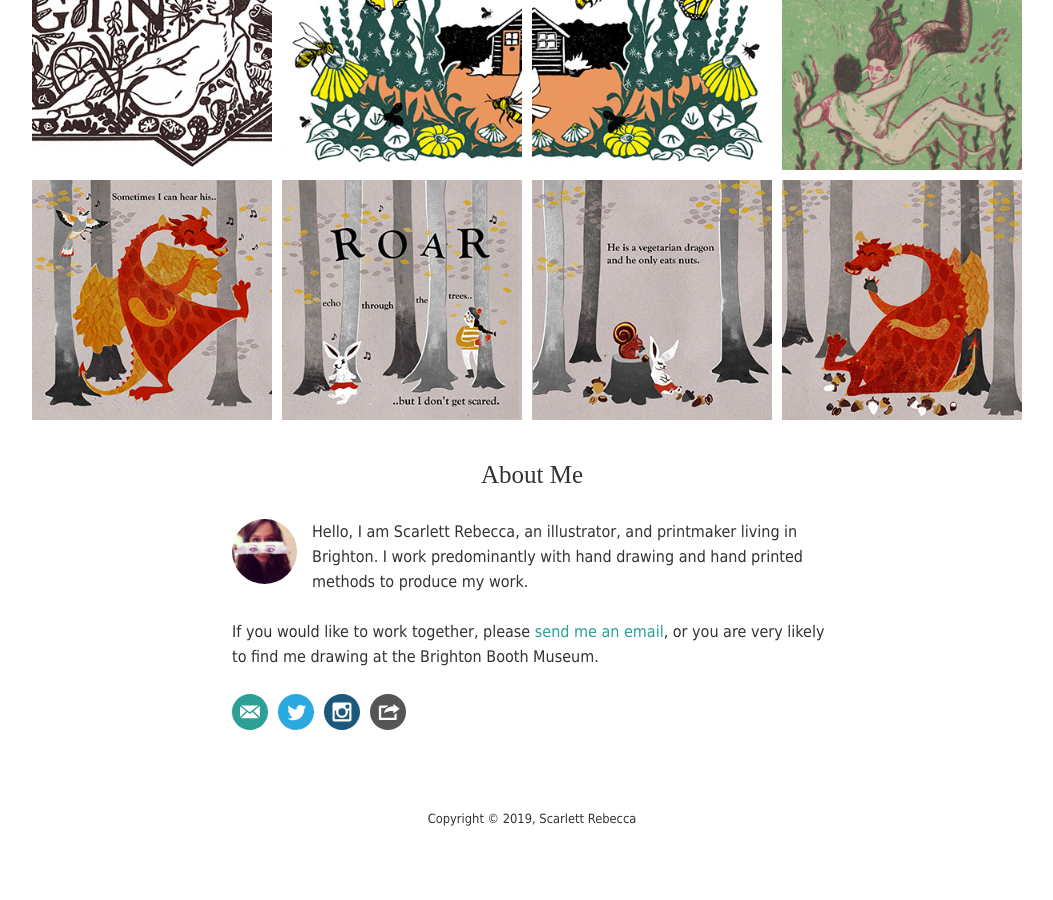
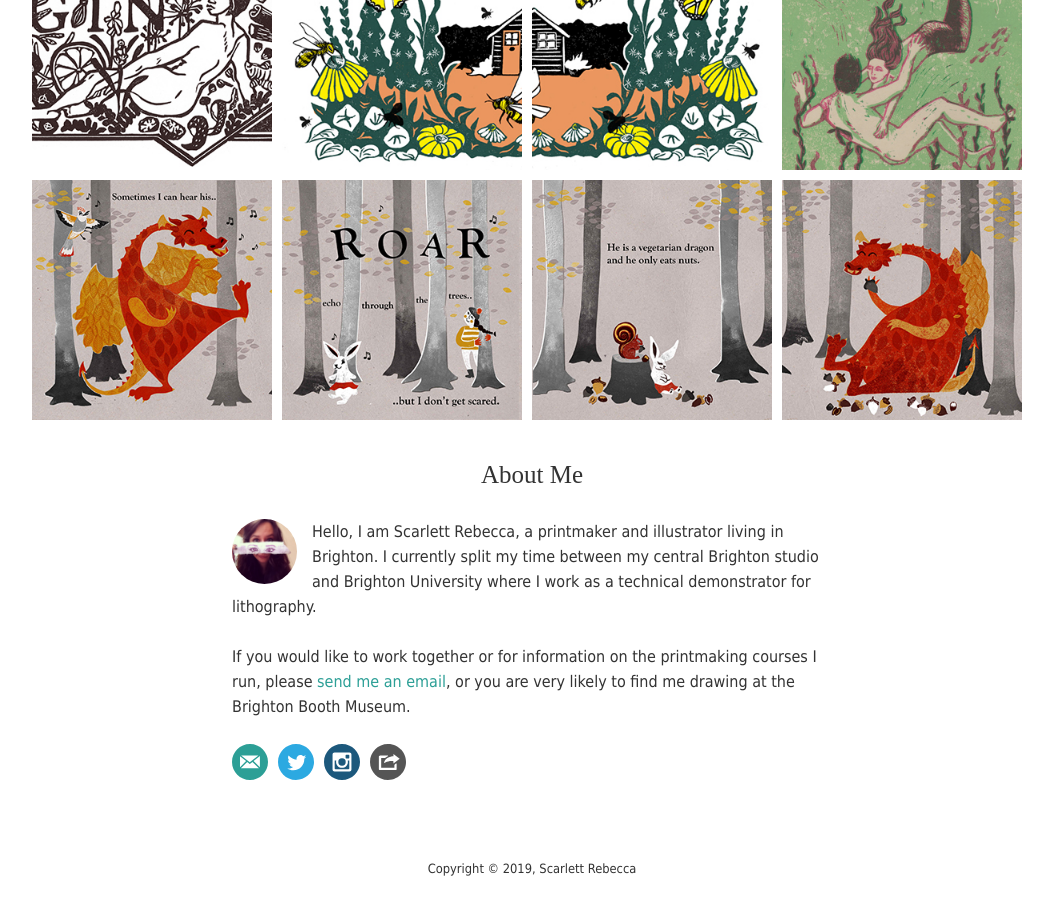
Before and after one commit to scarlettrebecca/website, a Jekyll site: the page built from pages/home.html, in a window 1280 px wide and 900 px high, scrolled down 1186 px. Shown: the whole window, without its empty margins (108-1161 px from the left). Built offline with Jekyll 4.4.1, drawn with Linux system fonts in a browser that asks for light colours; some web fonts are replaced; before the commit the page ends 2036 px from its top, so only the background shows below that.

Commit message:
Update author.yml

```diff
--- a/_data/author.yml
+++ b/_data/author.yml
@@ -16,12 +16,12 @@ description: Scarlett Rebecca is an illustrator and printmaker living in Brighto
 # in <p> tags. Ask me if you need help.
 about: >
   <p>
-      Hello, I am Scarlett Rebecca, an illustrator, and printmaker living in Brighton.
-      I work predominantly with hand drawing and hand printed methods to produce my work.
+      Hello, I am Scarlett Rebecca, a printmaker and illustrator living in Brighton. I currently split my time between my central Brighton studio and Brighton University where I work as a technical demonstrator for lithography.
+
 
   </p>
   <p>
-      If you would like to work together, please
+      If you would like to work together or for information on the printmaking courses I run, please
       <a href="mailto:contact@scarlettrebecca.co.uk">send me an email</a>,
       or you are very likely to find me drawing at the Brighton Booth Museum.
   </p>
```
